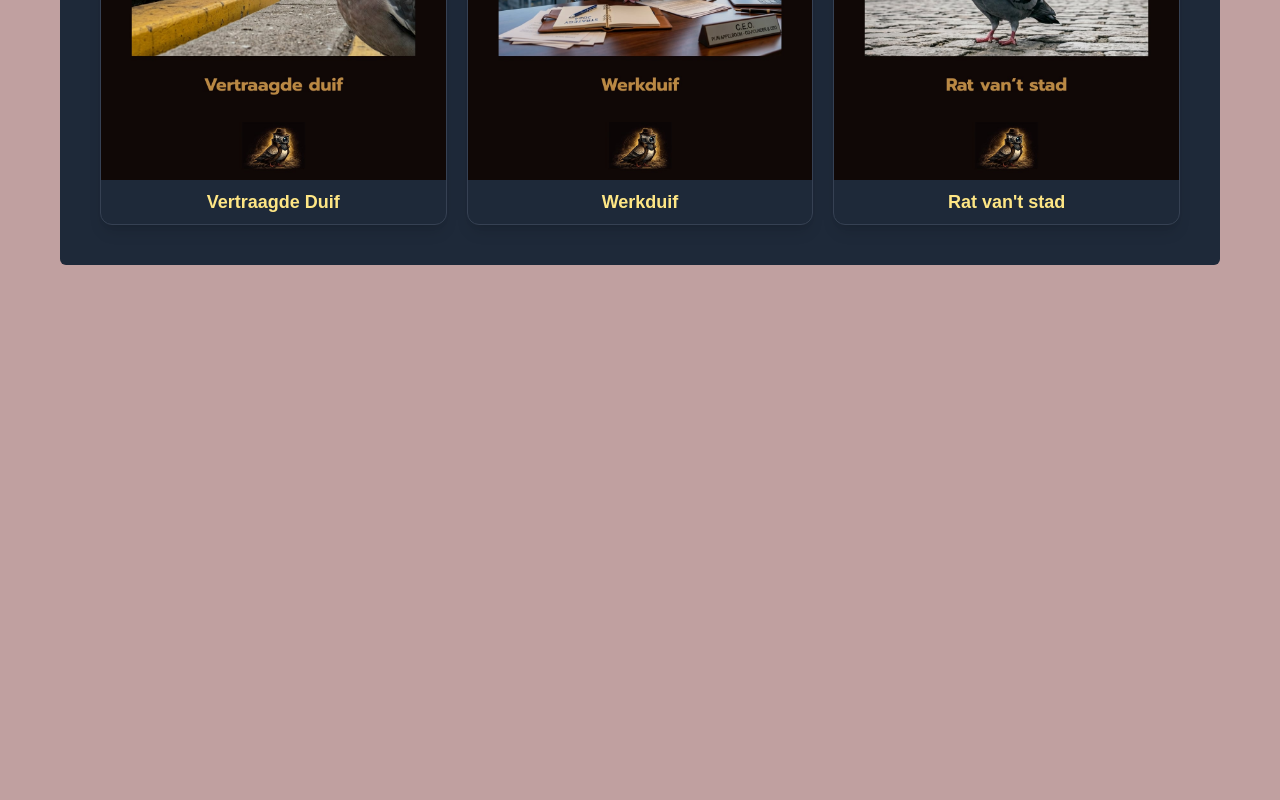
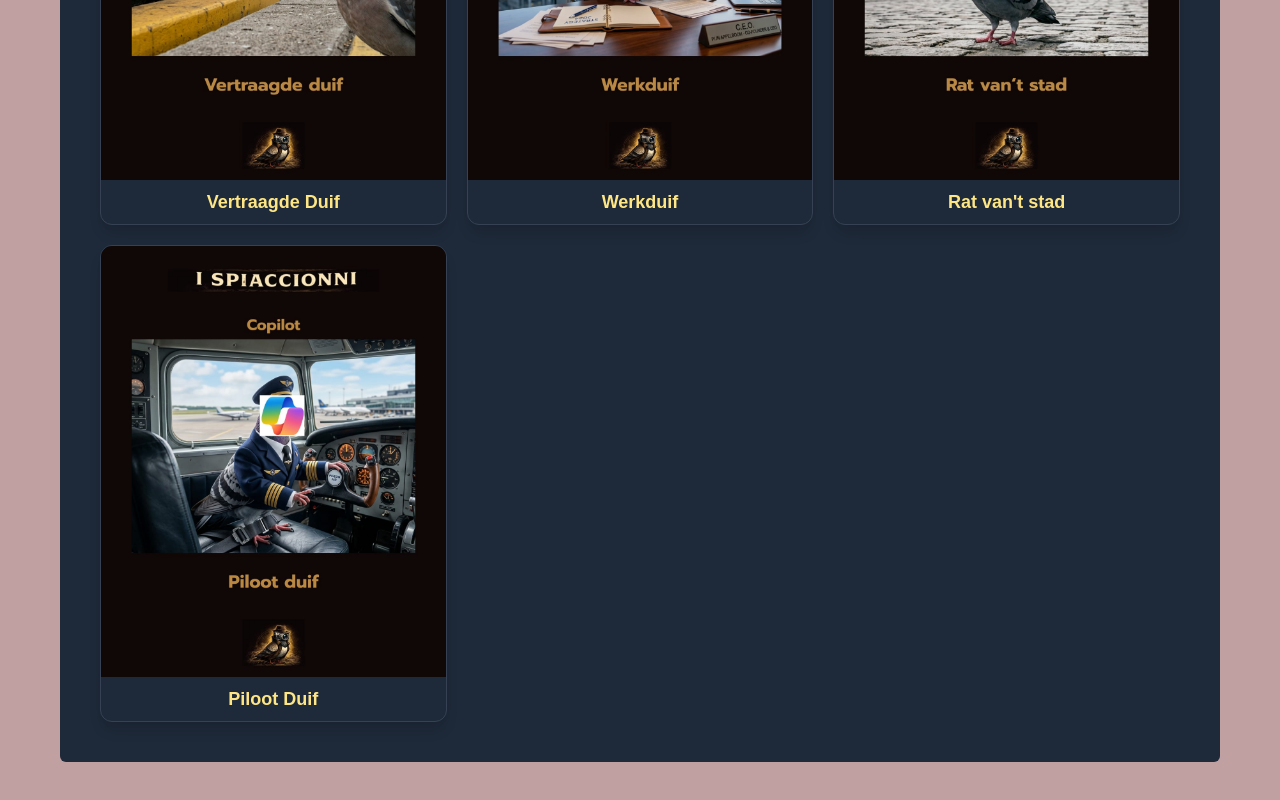
Before and after one commit to JasperRutten1/ispiaccionni, a Next.js app in the folder ispiaccionni-website/: page /duivenkot in a window 1280 px wide. Shown: the part 3215-4015 px from the top of the page. Before the commit the page ends 3520 px from the top, so only its background shows below. Built offline with nearby package versions, Linux system fonts and the light colour scheme.

Commit message:
added coplot to duivenkot

```diff
--- a/ispiaccionni-website/app/duivenkot/page.tsx
+++ b/ispiaccionni-website/app/duivenkot/page.tsx
@@ -71,6 +71,10 @@ export default function AboutPage() {
           image="/images/duiven/rat.jpeg"
           title="Rat van't stad"
         />
+        <Profile
+          image="/images/duiven/copilot.jpeg"
+          title="Piloot Duif"
+        />
       </div>
     </main>
   );
```
Also changed, not shown: ispiaccionni-website/public/images/duiven/copilot.jpeg (added).
